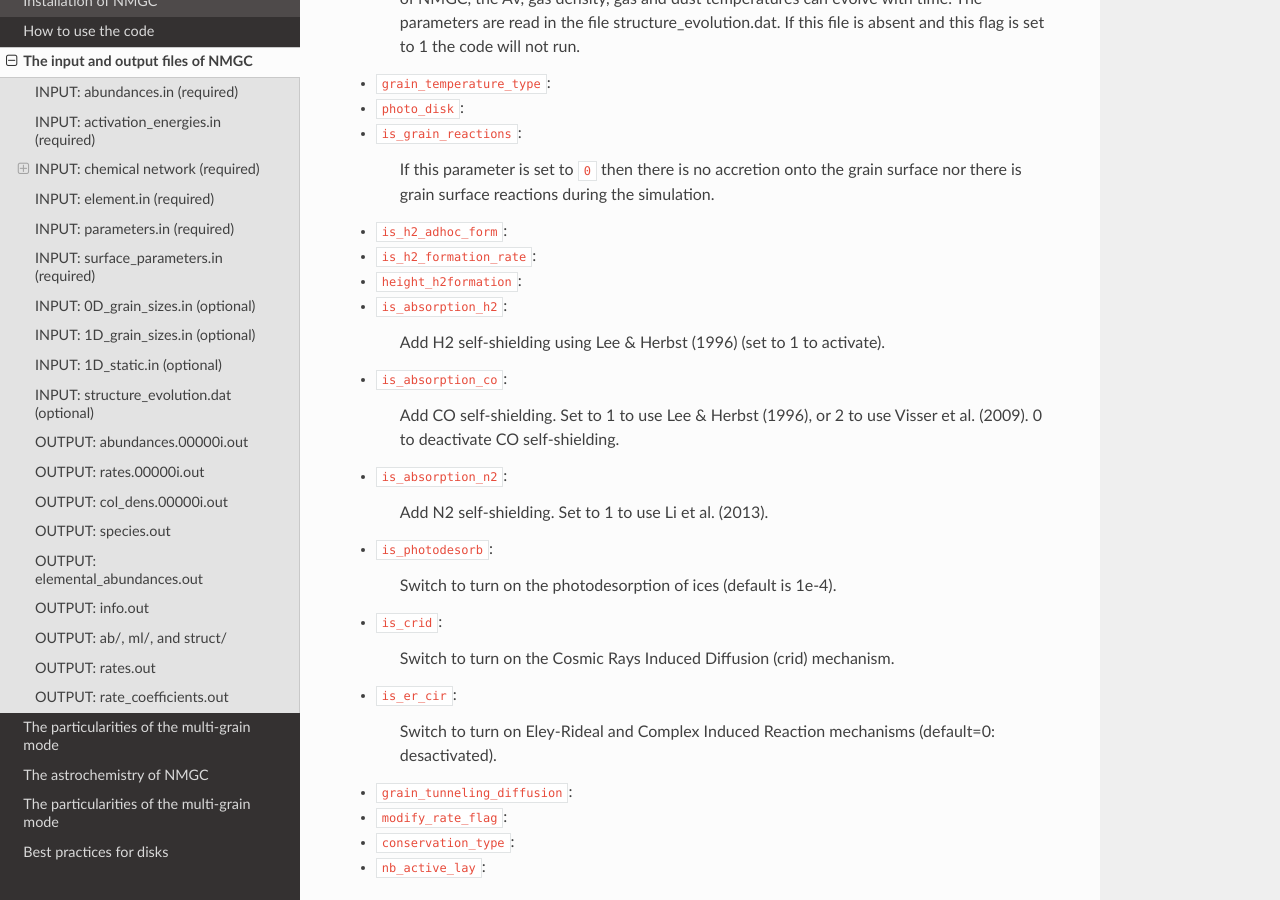
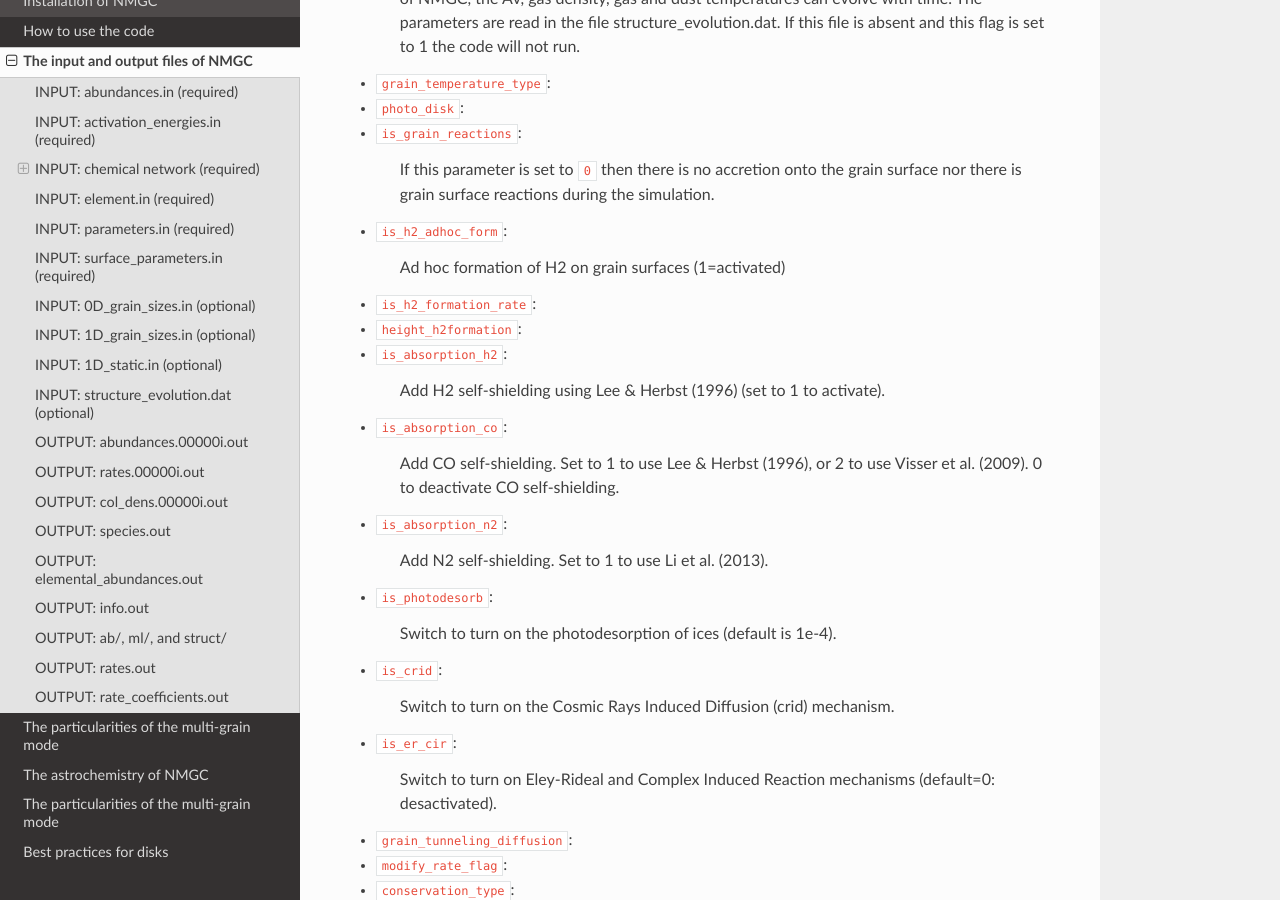
Before and after one commit to sachagavino/nmgc-2.0, a Sphinx documentation site: the page built from docs/source/inputoutput.rst, in a window 1280 px wide and 900 px high, scrolled down 1370 px. Built offline with Sphinx 7.4.7 and the Read the Docs theme 3.1.0, drawn with Linux system fonts in a browser that asks for light colours.

Commit message:
doc text inputs

```diff
--- a/docs/source/inputoutput.rst
+++ b/docs/source/inputoutput.rst
@@ -75,6 +75,8 @@ the modes (number of grains and dimension), the chemical model (2 vs. 3-phase mo
     If this parameter is set to ``0`` then there is no accretion onto the grain surface nor there is grain surface reactions during the simulation.
 
 * ``is_h2_adhoc_form``:
+
+    Ad hoc formation of H2 on grain surfaces (1=activated)
 
 * ``is_h2_formation_rate``:
 
```
